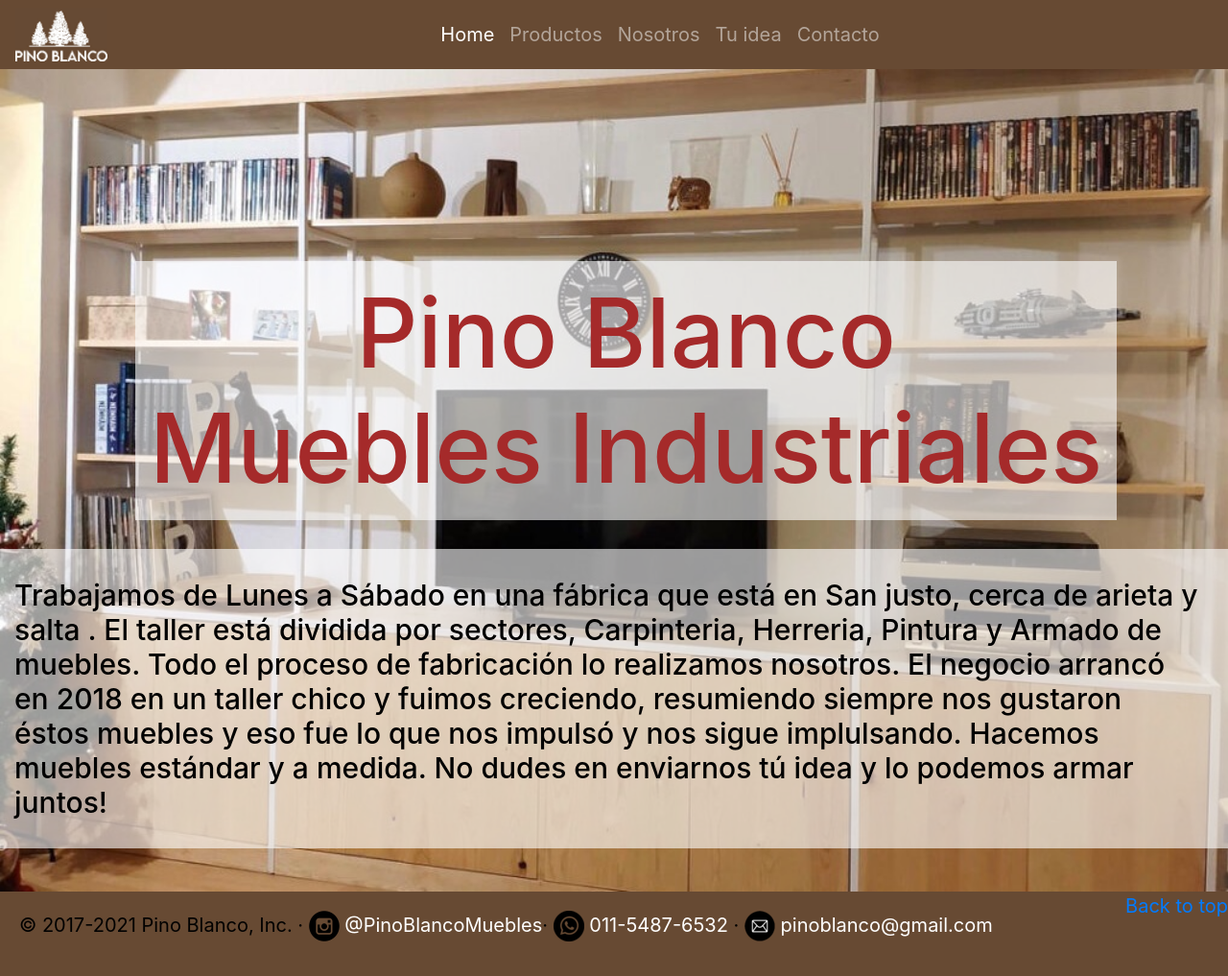
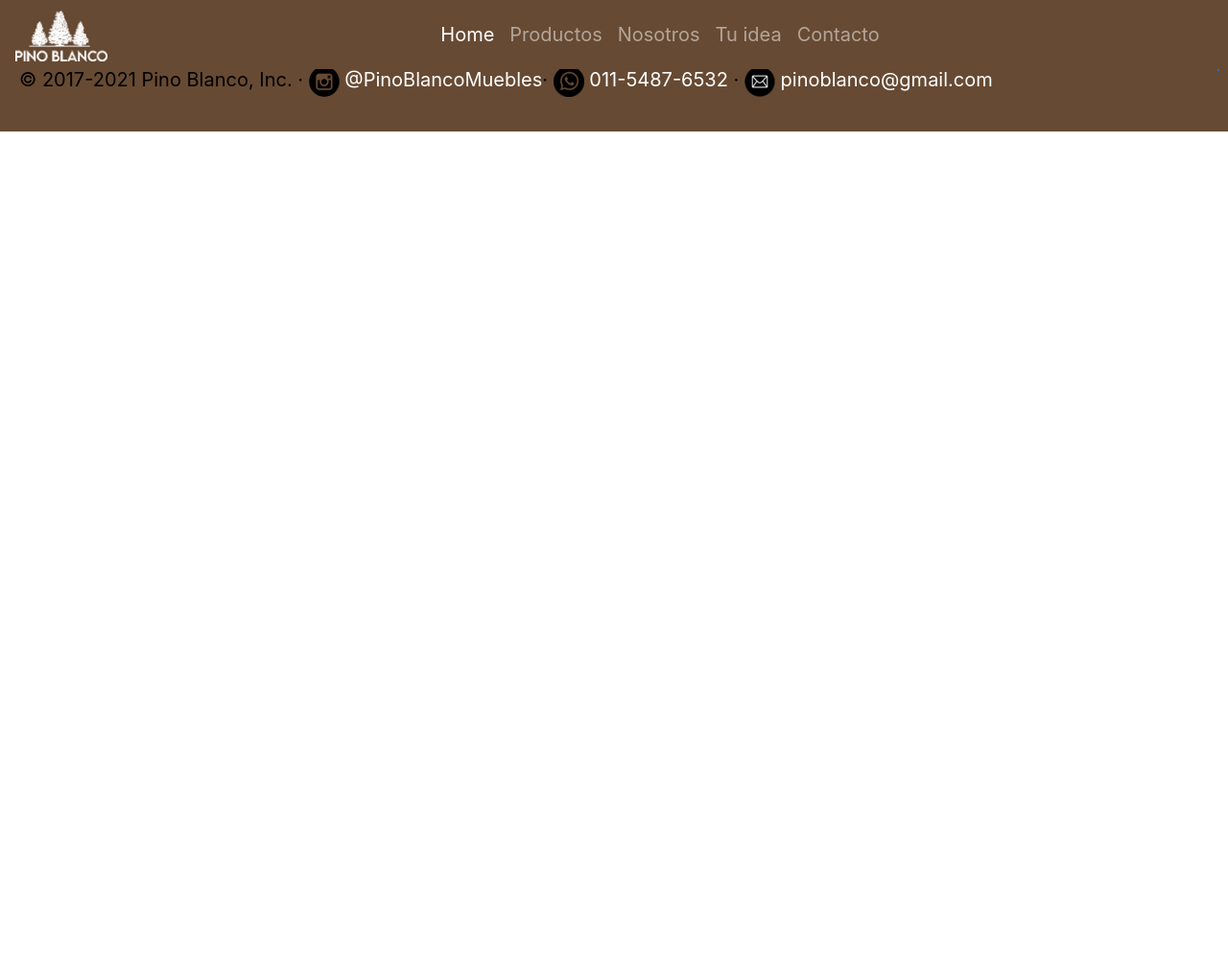
Before and after one commit to AlexCampesato/PinoBlanco, a website: page pages/nosotros.html in a window 1280 px wide. Shown: the whole page at 96% size. After the commit the page ends 800 px from the top, so only its background shows below. Drawn offline with nearby package versions, Linux system fonts and the light colour scheme; files whose address does not match are found by name.

Commit message:
nuevos cambios

```diff
--- a/pages/nosotros.html
+++ b/pages/nosotros.html
@@ -76,18 +76,6 @@
 
 <main role="main">
 
-    <div class="containerFluid ">
-    <<div class="row">
-      <div class="col-lg-12 contNos">
-        <img class="col-xs-6 contNos__img" src="../assets/img/SUPREMO.jpg" alt="rack tv">
-        <div class="col-xs-6"><h1 class="contNos__titulo">Pino Blanco<br> Muebles Industriales</h1>
-        <h2 class="contNos__texto">Trabajamos de Lunes a Sábado en una fábrica que está en San justo, cerca de arieta y salta .
-El taller está dividida por sectores, Carpinteria, Herreria, Pintura y Armado de muebles. Todo el proceso de fabricación lo realizamos nosotros.
-El negocio arrancó en 2018 en un taller chico y fuimos creciendo, resumiendo siempre nos gustaron éstos muebles y eso fue lo que nos impulsó y nos sigue implulsando.
-Hacemos muebles estándar y a medida. No dudes en enviarnos tú idea y lo podemos armar juntos!</h2></div>
-      </div>
-    </div>
-  </div>
 
 
 
```
